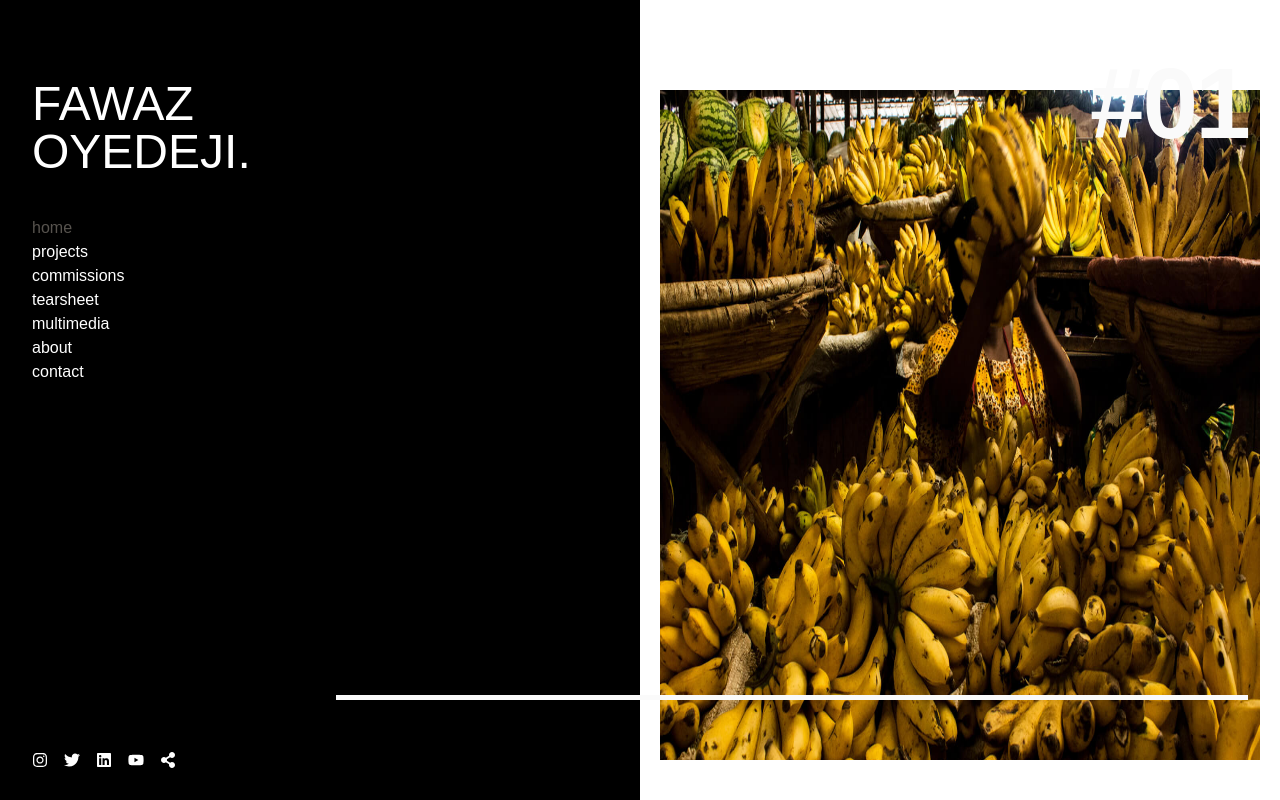
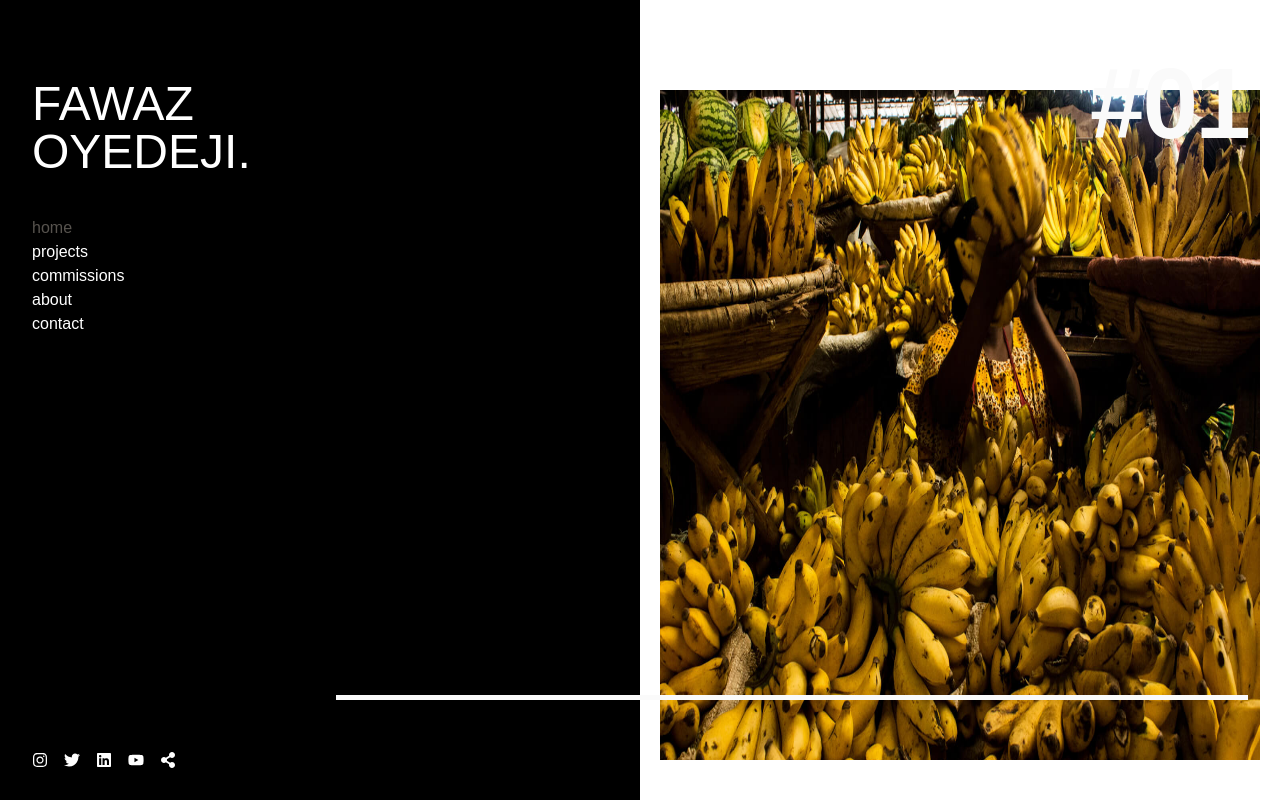
Before and after one commit to zainaboyedeji/fawaz-oyedeji-portfolio-v2, a React (Create React App) app: page / in a window 1280 px wide. Shown: the top 800 px of the page. Built offline with nearby package versions, Linux system fonts and the light colour scheme; a web font is replaced by a local one.

Commit message:
fix layout issue

```diff
--- a/src/App.tsx
+++ b/src/App.tsx
@@ -22,18 +22,14 @@ import {
   resalePhotosMetadata,
   yoursinarmsPhotosMetadata,
 } from "./data";
-import TearSheet from "./pages/tearsheet";
-import Multimedia from "./pages/multimedia";
 
 function App() {
   const [loading, setLoading] = useState(true);
 
   useEffect(() => {
-    // Simulate an async task like fetching data
     const timer = setTimeout(() => {
-      setLoading(false); // Set loading to false when done
-    }, 2000); // Adjust time based on how long you want to show the spinner
-
+      setLoading(false);
+    }, 2000);
     return () => clearTimeout(timer);
   }, []);
 
@@ -111,8 +107,6 @@ function App() {
             />
             <Route path="/my-cv" element={<CVPage />} />
             <Route path="/contact-me" element={<ContactMe />} />
-            <Route path="/tearsheet" element={<TearSheet />} />
-            <Route path="/multimedia" element={<Multimedia />} />
             <Route path="/about-me" element={<AboutMe />} />
             <Route path="/projects" element={<Projects />} />
             <Route
--- a/src/components/sidebar.tsx
+++ b/src/components/sidebar.tsx
@@ -99,13 +99,7 @@ function SideBar() {
       <nav className="menu">
         <ul className="mobileUl">
           <li className="mobileLi">
-          <NavLink
-              to="/"
-              className={({ isActive }) =>
-                isActive ? "!text-stone-600" : "hover:text-gray-400"
-              }
-              onClick={() => setIsOpen(!isOpen)}
-            >
+            <NavLink to="/" onClick={() => setIsOpen(!isOpen)}>
               home
             </NavLink>
           </li>
@@ -223,7 +217,7 @@ function SideBar() {
 
         {/* Sidebar (visible only on desktop) */}
         <div
-          className={`hidden md:flex fixed top-0 left-0 h-screen  p-8 flex-col justify-between z-40 pt-20 transform ${
+          className={`hidden md:flex fixed top-0 left-0 h-screen w-64 p-8 flex-col justify-between z-40 pt-20 transform ${
             isOpen ? "translate-x-0" : "-translate-x-full"
           } transition-transform duration-300 ease-in-out md:translate-x-0 bg-white text-black md:bg-black md:text-white`}
         >
@@ -270,28 +264,6 @@ function SideBar() {
                     onClick={() => setIsOpen(!isOpen)}
                   >
                     commissions
-                  </NavLink>
-                </li>
-                <li>
-                  <NavLink
-                    to="/tearsheet"
-                    className={({ isActive }) =>
-                      isActive ? "!text-stone-600" : "hover:text-gray-400"
-                    }
-                    onClick={() => setIsOpen(!isOpen)}
-                  >
-                    tearsheet
-                  </NavLink>
-                </li>
-                <li>
-                  <NavLink
-                    to="/multimedia"
-                    className={({ isActive }) =>
-                      isActive ? "!text-stone-600" : "hover:text-gray-400"
-                    }
-                    onClick={() => setIsOpen(!isOpen)}
-                  >
-                    multimedia
                   </NavLink>
                 </li>
                 <li>
```
